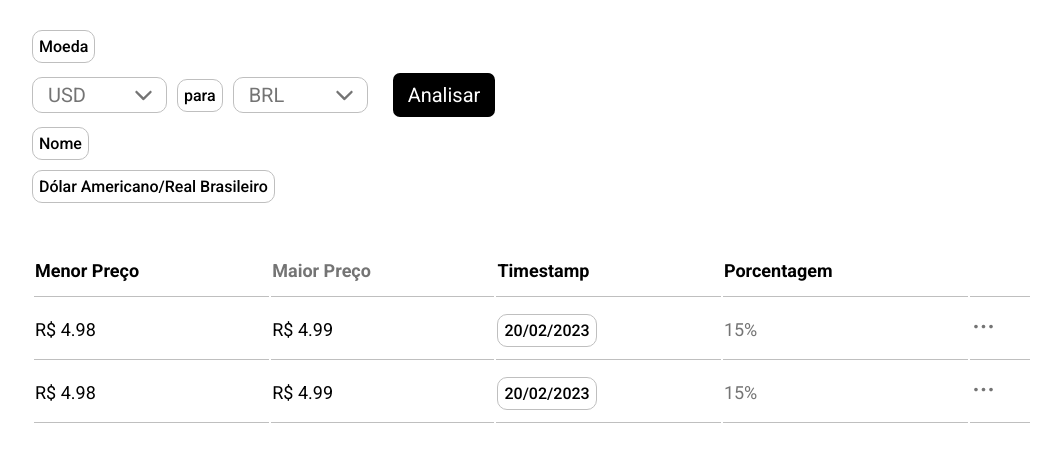
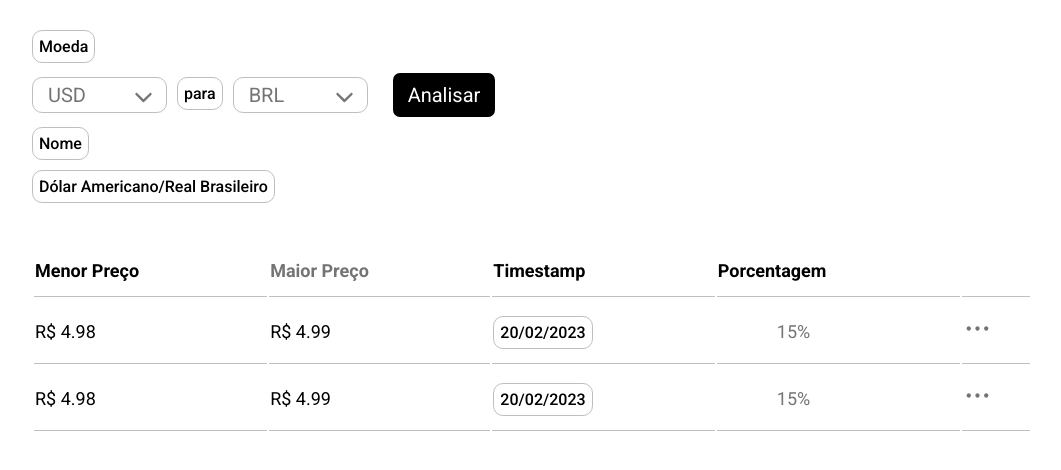
Before and after one commit to rayaneacacio/teste-junior-ORRAM, a React (Vite) app: page / in a window 1280 px wide. Shown: the top 470 px of the page, without its empty margins (18-1079 px from the left). Built offline with nearby package versions, Linux system fonts and the light colour scheme.

Commit message:
update style page Home

```diff
--- a/src/pages/Home/index.tsx
+++ b/src/pages/Home/index.tsx
@@ -41,7 +41,7 @@ export default function Home(): ReactElement {
               <td>R$ 4.98</td>
               <td>R$ 4.99</td>
               <td> <Span text="20/02/2023" /> </td>
-              <td className="coloGray">15%</td>
+              <td className="coloGray tdPorcentagem">15%</td>
               <td>
                 <button className="coloGray"> <IoIosMore size={ 25 } /> </button>
               </td>
@@ -53,7 +53,7 @@ export default function Home(): ReactElement {
               <td>R$ 4.98</td>
               <td>R$ 4.99</td>
               <td> <Span text="20/02/2023" /> </td>
-              <td className="coloGray">15%</td>
+              <td className="coloGray tdPorcentagem">15%</td>
               <td>
                 <button className="coloGray"> <IoIosMore size={ 25 } /> </button>
               </td>
--- a/src/pages/Home/style.ts
+++ b/src/pages/Home/style.ts
@@ -16,8 +16,12 @@ export const Container = styled.div`
 
   .divSelects {
     display: flex;
-    align-items: center;
+    align-items: flex-start;
     gap: 1rem;
+
+    svg {
+      margin-top: 4px;
+    }
   }
 
   main {
@@ -42,6 +46,21 @@ export const Container = styled.div`
     color: ${({ theme }) => theme.COLORS.GRAY_2};
   }
 
+  .tdPorcentagem {
+    padding-left: 4rem;
+  }
+
+  @media(min-width: 600px) {
+    table button svg {
+      width: 2.9rem;
+      height: 2.9rem;
+    }
+
+    .tdPorcentagem {
+      padding-left: 6rem;
+    }
+  }
+
   @media(min-width: 1100px) {
     .selecionarMoeda > div {
       gap: 2.5rem;
```
